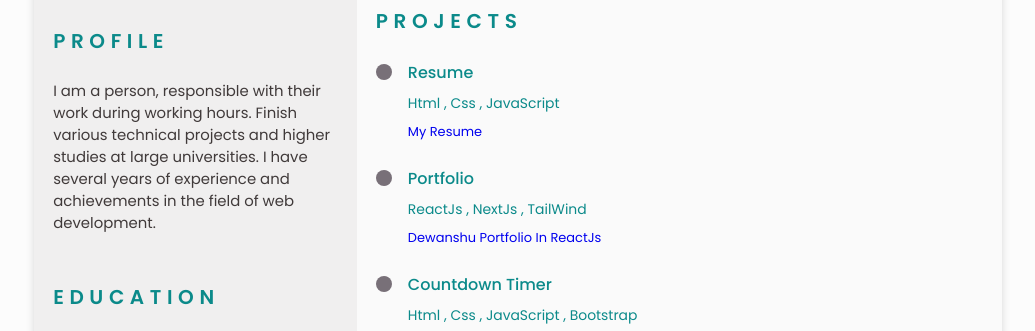
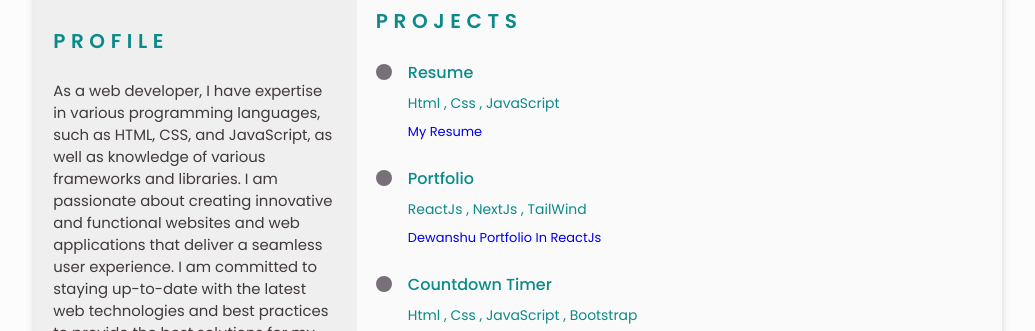
Before and after one commit to Devildev07/resume-app, a plain HTML site: page index.html in a window 1280 px wide. Shown: the part 622-953 px from the top of the page, without its empty margins (122-1157 px from the left). Drawn offline with nearby package versions, Linux system fonts and the light colour scheme.

Commit message:
Update index.html

```diff
--- a/index.html
+++ b/index.html
@@ -106,7 +106,7 @@
                     <h2 class="section-title">Profile</h2>
 
                     <p class="profile__description">
-                        I am a person, responsible with their work during working hours. Finish various technical projects and higher studies at large universities. I have several years of experience and achievements in the field of web development.
+                        As a web developer, I have expertise in various programming languages, such as HTML, CSS, and JavaScript, as well as knowledge of various frameworks and libraries. I am passionate about creating innovative and functional websites and web applications that deliver a seamless user experience. I am committed to staying up-to-date with the latest web technologies and best practices to provide the best solutions for my clients.
                     </p>
                 </section>
 
```
